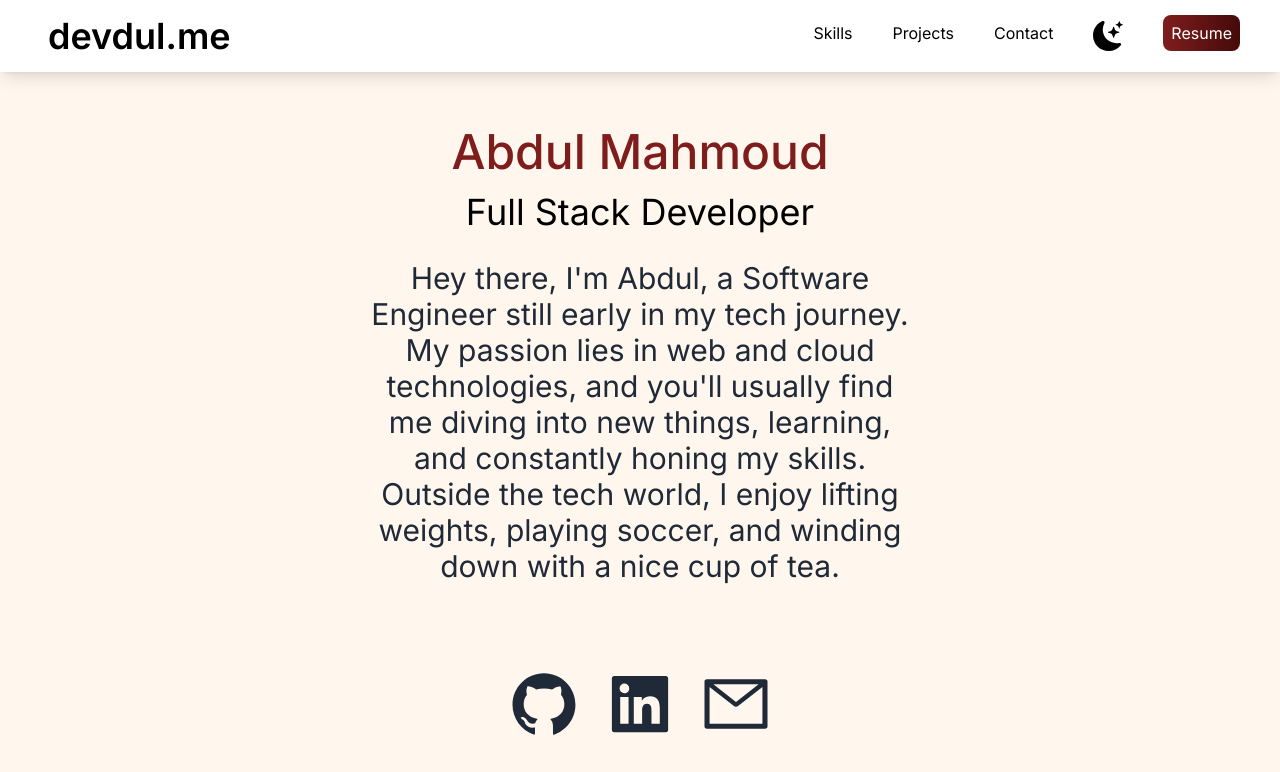
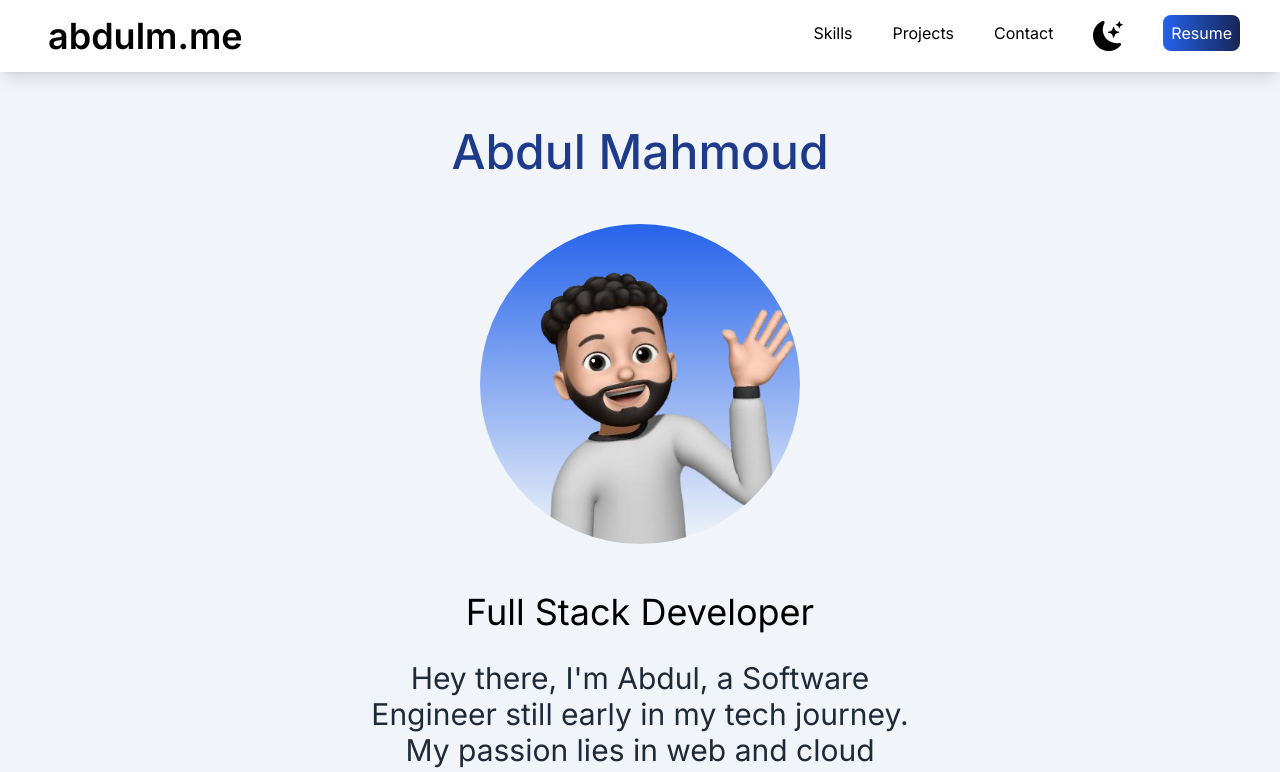
Before and after one commit to abdulm7/protfolio.me, a Next.js app: page / in a window 1280 px wide. Shown: the top 772 px of the page. Built offline with nearby package versions, Linux system fonts and the light colour scheme.

Commit message:
Update: theme colours

```diff
--- a/src/app/components/navbar.js
+++ b/src/app/components/navbar.js
@@ -13,7 +13,7 @@ export default function ResponsiveNavbar() {
   return (
     <nav className="py-4 flex justify-between fixed top-0 w-full bg-white shadow-lg z-10 pr-10">
       <h1 className="text-lg sm:text-xl md:text-2xl lg:text-3xl xl:text-4xl font-semibold mx-4 sm:mx-6 md:mx-8 lg:mx-10 xl:mx-12">
-        devdul.me
+        abdulm.me
       </h1>
       <div className="hidden sm:flex items-center gap-4 sm:gap-6 md:gap-8 lg:gap-10 ml-4 sm:ml-6 md:ml-8 lg:ml-10">
         <ul className="flex gap-10">
@@ -25,7 +25,7 @@ export default function ResponsiveNavbar() {
           </li>
           <li>
             <a
-              className="bg-gradient-to-r from-red-900 to-red-950 text-white p-2 rounded-lg"
+              className="bg-gradient-to-r from-blue-600 to-blue-950 text-white p-2 rounded-lg"
               href="#"
             >
               Resume
@@ -52,7 +52,7 @@ export default function ResponsiveNavbar() {
             </li>
             <li>
               <a
-                className="bg-gradient-to-r from-red-900 to-red-950 text-white p-2 rounded-lg"
+                className="bg-gradient-to-r from-blue-600 to-blue-950 text-white p-2 rounded-lg"
                 href="#"
               >
                 Resume
--- a/src/app/page.js
+++ b/src/app/page.js
@@ -9,17 +9,20 @@ export default function Home() {
 
 
   return (
-    <div className="bg-orange-50">
+    <div className="bg-slate-100">
 
       <ResponsiveNavbar/>
-      <main className="bg-orange-50 px-4 sm:px-8 md:px-10 lg:px-16 xl:px-20 mt-14">
+      <main className="bg-slate-100 px-4 sm:px-8 md:px-10 lg:px-16 xl:px-20 mt-14">
 
         <section className="min-h-screen">
 
           <div className="text-center p-4 sm:p-8 pd:p-10 lg:p-12 xl:p-16 max-w-screen-md mx-auto">
-            <h2 className="text-3xl sm:text-3xl pd:text-4xl lg:text-5xl xl:text-5xl py-2 text-red-900 font-medium">
+            <h2 className="text-3xl sm:text-3xl pd:text-4xl lg:text-5xl xl:text-5xl py-2 text-blue-900 font-medium">
               Abdul Mahmoud
             </h2>
+            <div className="relative mx-auto my-10 bg-gradient-to-b from-blue-600 rounded-full w-40 sm:w-60 md:w-80 lg:w-96 xl:w-80 h-40 sm:h-60 md:h-80 lg:h-96 xl:h-80 overflow-hidden">
+            <Image src={gradpic} />
+          </div>
             <h3 className="text-lg sm:text-xl md:text-2xl lg:text-3xl xl:text-4xl py-2">
               Full Stack Developer
             </h3>
@@ -43,9 +46,6 @@ export default function Home() {
             </a>
           </div>
 
-          <div className="relative mx-auto my-10 bg-gradient-to-b from-red-900 rounded-full w-40 sm:w-60 md:w-80 lg:w-96 xl:w-80 h-40 sm:h-60 md:h-80 lg:h-96 xl:h-80 overflow-hidden">
-            <Image src={gradpic} />
-          </div>
         </section>
 
         <section>
```
